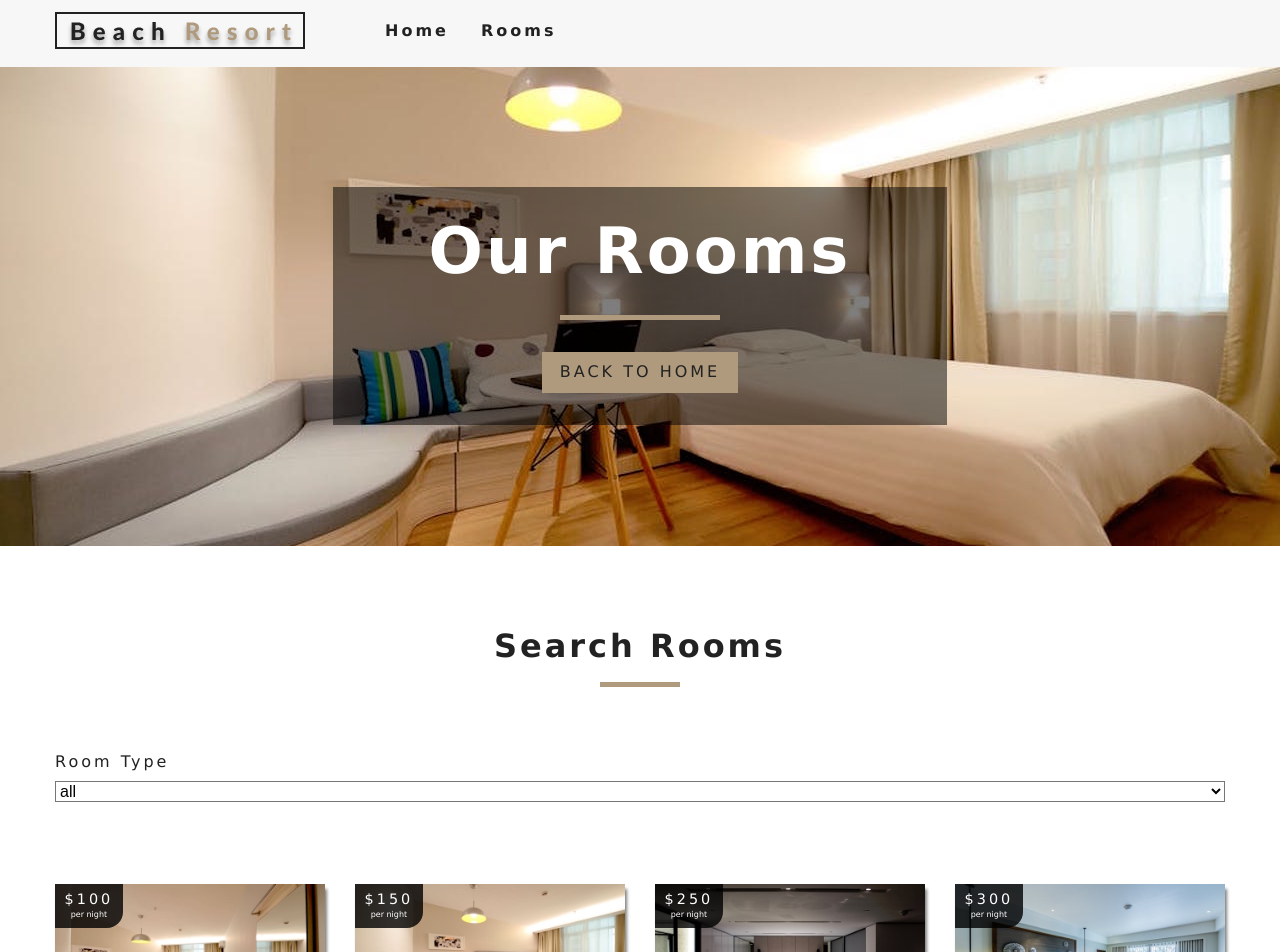
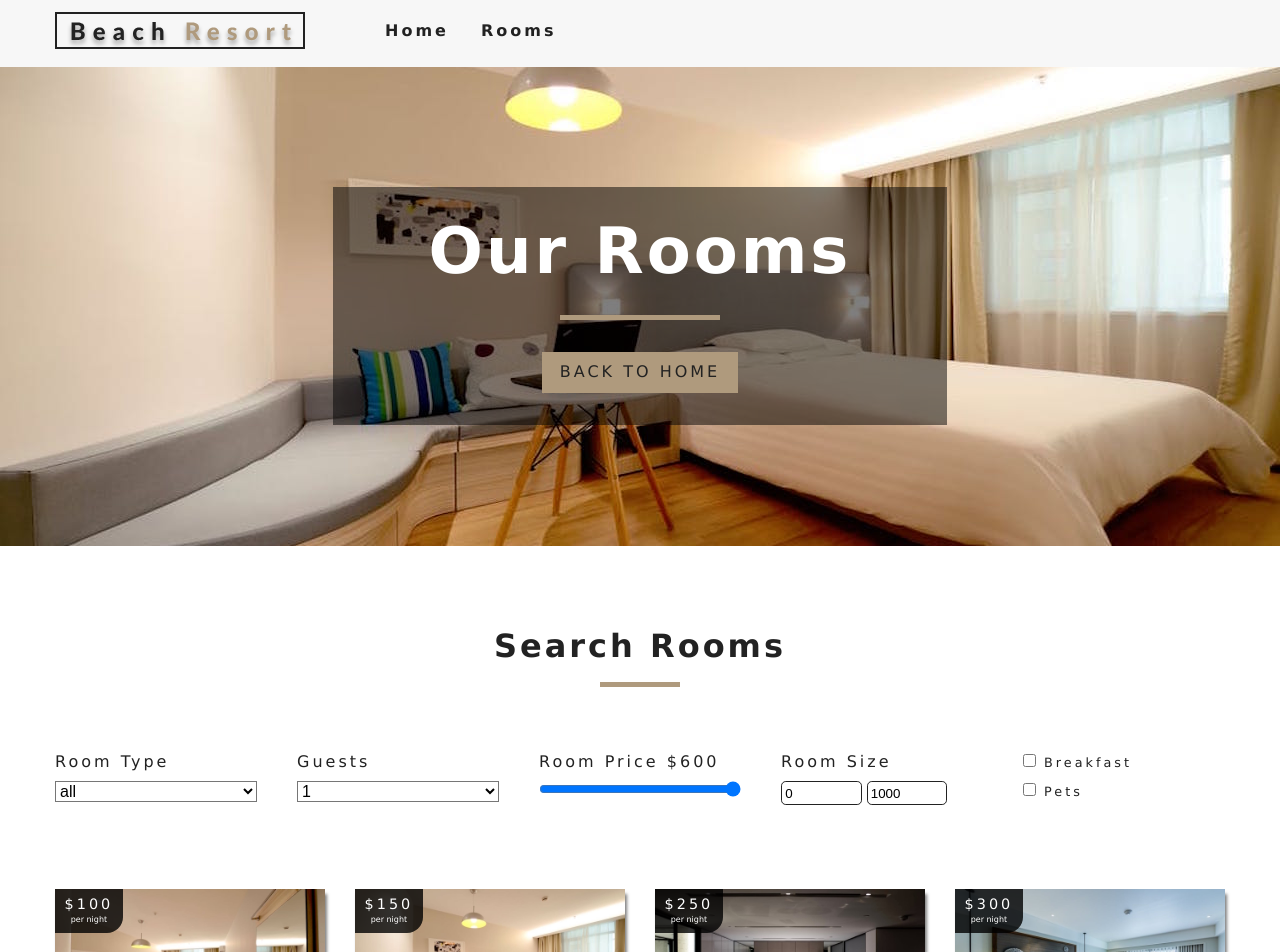
Before and after one commit to shinarasheed/beachresort, a React (Create React App) app: page /rooms in a window 1280 px wide. Shown: the top 952 px of the page. Built offline with nearby package versions, Linux system fonts and the light colour scheme.

Commit message:
successfully finished the project with local data

```diff
--- a/src/components/RoomsFilter.js
+++ b/src/components/RoomsFilter.js
@@ -14,14 +14,14 @@
   const {
     handleChange,
     type,
-    // capacity,
-    // price,
-    // minPrice,
-    // maxPrice,
-    // minSize,
-    // maxSize,
-    // breakfast,
-    // pets,
+    capacity,
+    price,
+    minPrice,
+    maxPrice,
+    minSize,
+    maxSize,
+    breakfast,
+    pets,
   } = context;
 
   //get unigue types
@@ -38,6 +38,11 @@
         {item}
       </option>
     );
+  });
+
+  let people = getUnique(rooms, 'capacity');
+  people = people.map((item, index) => {
+    return <option key={index}>{item}</option>;
   });
   return (
     <section className='filter-container'>
@@ -57,6 +62,92 @@
           </select>
         </div>
         {/* end of select type */}
+
+        {/* guests */}
+        <div className='form-group'>
+          <label htmlFor='capacity'>Guests</label>
+          <select
+            name='capacity'
+            id='capacity'
+            value={capacity}
+            className='form-control '
+            onChange={handleChange}
+          >
+            {people}
+          </select>
+        </div>
+        {/* end guest */}
+
+        {/* room price */}
+        <div className='form-group'>
+          <label htmlFor='price'> room price ${price}</label>
+          <input
+            type='range'
+            name='price'
+            id='price'
+            min={minPrice}
+            max={maxPrice}
+            value={price}
+            onChange={handleChange}
+            className='form-control'
+          />
+        </div>
+
+        {/* end of room price */}
+
+        {/* size */}
+
+        <div className='form-group'>
+          <label htmlFor='size'>room size</label>
+          <div className='size-inputs'>
+            <input
+              type='number'
+              name='minSize'
+              id='size'
+              value={minSize}
+              onChange={handleChange}
+              className='size-input'
+            />
+
+            <input
+              type='number'
+              name='maxSize'
+              id='size'
+              value={maxSize}
+              onChange={handleChange}
+              className='size-input'
+            />
+          </div>
+        </div>
+
+        {/* end of size */}
+
+        {/* extra */}
+        <div className='form-group'>
+          <div className='single-extra'>
+            <input
+              type='checkbox'
+              name='breakfast'
+              id='breakfast'
+              checked={breakfast}
+              onChange={handleChange}
+            />
+            <label htmlFor='breakfast'>breakfast</label>
+          </div>
+
+          <div className='single-extra'>
+            <input
+              type='checkbox'
+              name='pets'
+              id='pets'
+              checked={pets}
+              onChange={handleChange}
+            />
+            <label htmlFor='pets'>pets</label>
+          </div>
+        </div>
+
+        {/* end of extra */}
       </form>
     </section>
   );
--- a/src/context.js
+++ b/src/context.js
@@ -59,7 +59,7 @@
 
   handleChange = (event) => {
     const target = event.target;
-    const value = event.type === 'checkbox' ? target.checked : target.value;
+    const value = target.type === 'checkbox' ? target.checked : target.value;
     const name = event.target.name;
 
     this.setState(
@@ -71,7 +71,58 @@
     );
   };
 
-  filterRooms = () => {};
+  filterRooms = () => {
+    let {
+      rooms,
+      type,
+      capacity,
+      price,
+      minSize,
+      maxSize,
+      breakfast,
+      pets,
+    } = this.state;
+
+    // all the rooms
+    let tempRooms = [...rooms];
+
+    //transform value to a number
+    capacity = parseInt(capacity);
+    price = parseInt(price);
+
+    //filter by type
+    if (type !== 'all') {
+      tempRooms = tempRooms.filter((room) => room.type === type);
+    }
+
+    //filter by capacity
+    if (capacity !== 1) {
+      tempRooms = tempRooms.filter((room) => room.capacity >= capacity);
+    }
+
+    //filter by price
+    tempRooms = tempRooms.filter((room) => room.price <= price);
+
+    //filter by size
+    tempRooms = tempRooms.filter(
+      (room) => room.size >= minSize && room.size <= maxSize
+    );
+
+    //filter by breakfast
+    if (breakfast) {
+      tempRooms = tempRooms.filter((room) => room.breakfast === true);
+    }
+
+    //filter by pets
+    if (pets) {
+      tempRooms = tempRooms.filter((room) => room.pets === true);
+    }
+
+    //update the state
+    this.setState({
+      sortedRooms: tempRooms,
+    });
+  };
 
   render() {
     return (
```
